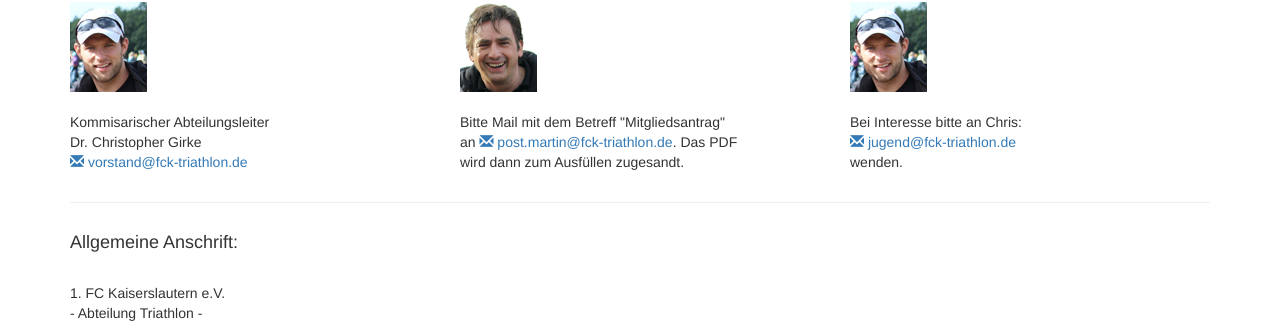
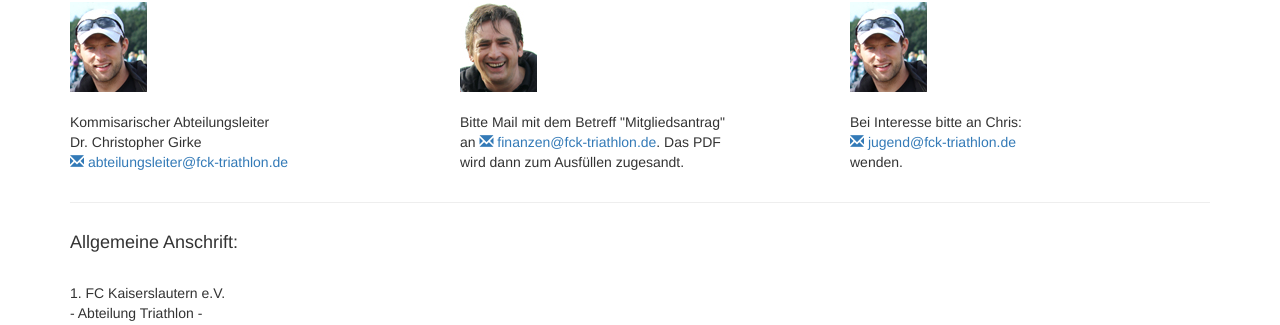
Before and after one commit to FCK-Triathlon-Team/fck-triathlon-team.github.io, a Jekyll site: the page built from kontakt.html, in a window 1280 px wide and 1226 px high. Shown: the part 254-579 px from the top of the window. Built offline with Jekyll 4.4.1, drawn with Linux system fonts in a browser that asks for light colours.

Commit message:
Change emails

```diff
--- a/kontakt.html
+++ b/kontakt.html
@@ -20,8 +20,8 @@ title: 1.FC Kaiserslautern Triathlon Team
 				<br>Kommisarischer Abteilungsleiter
 				<br>Dr. Christopher Girke
 				<br>
-				<a href="mailto:vorstand@fck-triathlon.de"><span class="glyphicon glyphicon-envelope"></span>
-					vorstand@fck-triathlon.de</a>
+				<a href="mailto:abteilungsleiter@fck-triathlon.de"><span class="glyphicon glyphicon-envelope"></span>
+					abteilungsleiter@fck-triathlon.de</a>
 			</p>
 		</div>
 		<!-- /.col-lg-4 -->
@@ -33,8 +33,8 @@ title: 1.FC Kaiserslautern Triathlon Team
 			<br>
 			<p> Bitte Mail mit dem Betreff "Mitgliedsantrag"
 				<br>an
-				<a href="mailto:post.martin@fck-triathlon.de"><span class="glyphicon glyphicon-envelope"></span>
-					post.martin@fck-triathlon.de</a>. Das PDF
+				<a href="mailto:finanzen@fck-triathlon.de"><span class="glyphicon glyphicon-envelope"></span>
+					finanzen@fck-triathlon.de</a>. Das PDF
 				<br>wird dann zum Ausfüllen zugesandt.</p>
 		</div>
 		<div class="col-lg-4">
```
